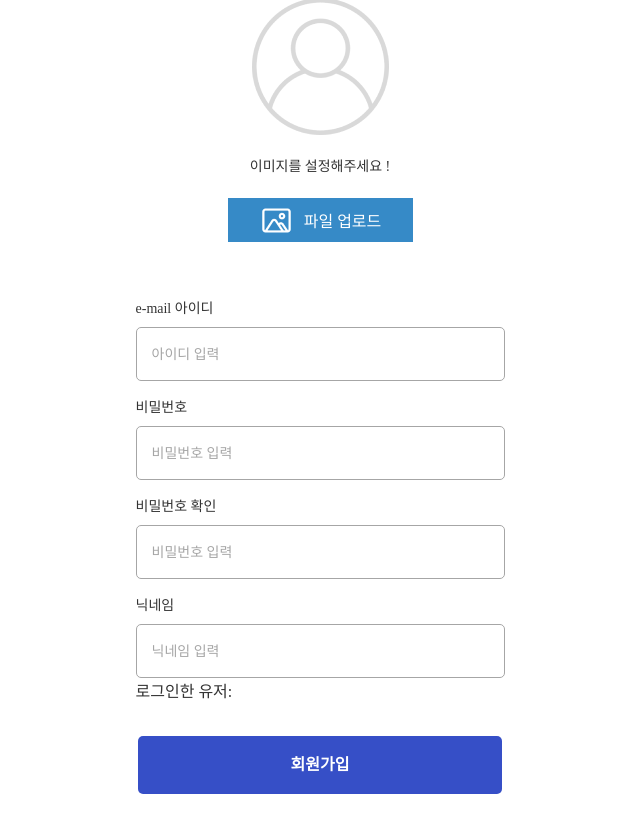
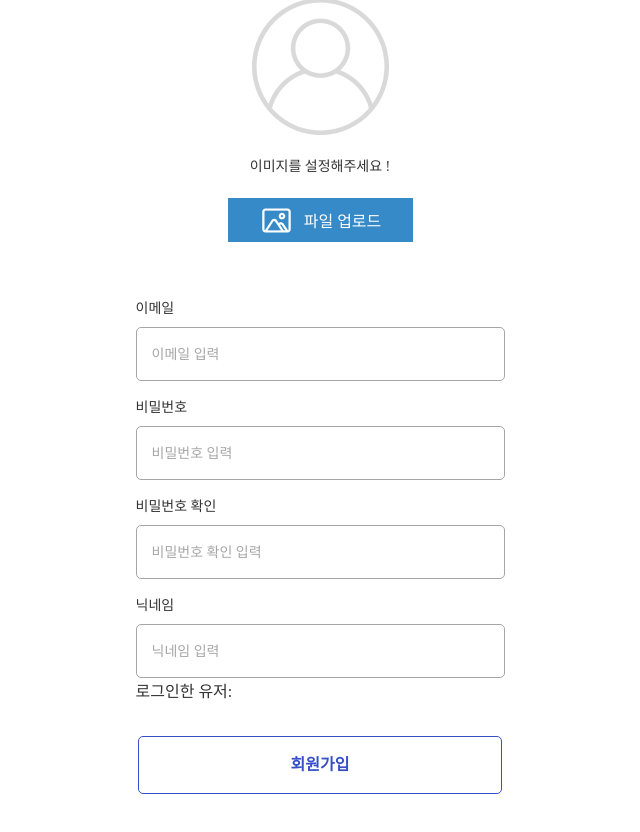
Before and after one commit to Likelion-lucky7/DECO, a React (Vite) app in the folder deco/: page /signup in a window 1280 px wide. Shown: the part 458-1290 px from the top of the page, without its empty margins (320-960 px from the left). Built offline with nearby package versions, Linux system fonts and the light colour scheme; no server answers.

Commit message:
[Add] 회원가입 조건 추가

```diff
--- a/deco/src/components/SignUpPage/SignUp.jsx
+++ b/deco/src/components/SignUpPage/SignUp.jsx
@@ -4,7 +4,7 @@ import SubmitButton from "@/components/Common/SubmitButton/SubmitButton";
 import FileUpload from "@/components/Common/FileUpload/FileUpload";
 import styles from "./SignUp.module.css";
 import { ReactComponent as Profile } from "../../assets/profile.svg";
-import { useRef } from "react";
+import { useRef, useState } from "react";
 import { useSignUp } from "@/firebase/auth/useSignUp";
 import { useCreateAuthUser } from "@/firebase/firestore";
 import { useAuthState } from "@/firebase/auth/useAuthState";
@@ -21,7 +21,28 @@ const SignUp = () => {
   const { createAuthUser } = useCreateAuthUser();
   const { isLoading, error, user } = useAuthState();
 
+  const [isActive, setIsActive] = useState(false);
+
   const formSatateRef = useRef(initialFormState);
+
+  const { email, password, passwordConfirm, nickname } = formSatateRef.current;
+
+  // 이메일 검사 @, .이 포함되게
+  const isValidEmail = email.includes("@") && email.includes(".");
+
+  // 비밀번호 특수문자 검사 (특수문자 1자 이상, 전체 6자 이상)
+  const specialLetter = password.search(/[`~!@@#$%^&*|₩₩₩'₩";:₩/?]/gi);
+  const isValidPassword = password.length >= 6 && specialLetter >= 1;
+
+  // 모든 input의 value가 1자 이상
+  const isValidInput =
+    nickname.length >= 1 &&
+    email.length >= 1 &&
+    password.length >= 1 &&
+    passwordConfirm.length >= 1;
+
+  // 모든 조건을 충족하면 작동 (버튼 활성화)
+  const getIsActive = isValidEmail && isValidPassword && isValidInput === true;
 
   const handleSubmit = async (e) => {
     e.preventDefault();
@@ -29,14 +50,25 @@ const SignUp = () => {
     const { email, password, passwordConfirm, nickname } =
       formSatateRef.current;
     console.log(formSatateRef);
-    if (!nickname || nickname.trim().length < 2) {
-      console.error("닉네임은 2글자 이상 입력해야 해요");
-      return;
+
+    if (isValidEmail) {
+      console.error("이메일 형식으로 적어주세요.");
+    }
+
+    if (isValidPassword) {
+      console.error("특수문자 1자 이상, 전체 6자 이상 적어주세요.");
     }
 
     if (!Object.is(password, passwordConfirm)) {
-      console.error("비밀번호를 다시 확인하세요");
-      return;
+      console.error("비밀번호가 일치하지 않습니다.");
+    }
+
+    if (!nickname || nickname.trim().length < 2) {
+      console.error("닉네임은 2글자 이상 입력해야 해요");
+    }
+
+    if (!isValidEmail || !isValidPassword || !isValidInput) {
+      alert("모든 칸에 입력을 해주세요.");
     }
 
     const user = await signUp(email, password, nickname);
@@ -48,6 +80,10 @@ const SignUp = () => {
   const handleChangeInput = (e) => {
     const { name, value } = e.target;
     formSatateRef.current[name] = value;
+
+    if (getIsActive) {
+      setIsActive((isActive) => !isActive);
+    }
   };
 
   if (isLoading) {
@@ -71,10 +107,11 @@ const SignUp = () => {
         <FormInput
           name="email"
           type="email"
-          label="e-mail 아이디"
-          placeholder="아이디 입력"
+          label="이메일"
+          placeholder="이메일 입력"
           onChange={handleChangeInput}
         />
+
         <FormInput
           name="password"
           type="password"
@@ -82,21 +119,33 @@ const SignUp = () => {
           placeholder="비밀번호 입력"
           onChange={handleChangeInput}
         />
+
         <FormInput
           name="passwordConfirm"
           type="password"
           label="비밀번호 확인"
-          placeholder="비밀번호 입력"
+          placeholder="비밀번호 확인 입력"
           onChange={handleChangeInput}
         />
+
         <FormInput
           name="nickname"
           label="닉네임"
           placeholder="닉네임 입력"
           onChange={handleChangeInput}
         />
+
         <div>로그인한 유저: {user?.email}</div>
-        <SubmitButton type="submit" title="회원가입" writeButton={false} />
+
+        {isActive ? (
+          <SubmitButton type="submit" title="회원가입" writeButton={false} />
+        ) : (
+          <div className={styles.buttonContainer}>
+            <button type="button" className={styles.disableButton} disabled>
+              회원가입
+            </button>
+          </div>
+        )}
       </form>
     </div>
   );
--- a/deco/src/components/SignUpPage/SignUp.module.css
+++ b/deco/src/components/SignUpPage/SignUp.module.css
@@ -25,3 +25,22 @@
   flex-flow: column nowrap;
   margin: 0 auto;
 }
+
+.buttonContainer {
+  display: flex;
+  justify-content: center;
+  margin-top: 34px;
+}
+
+.disableButton {
+  text-align: center;
+  width: 364px;
+  height: 58px;
+  border: 1px solid #364fc7;
+  border-radius: 5px;
+  background-color: white;
+  color: #364fc7;
+  font-weight: 600;
+  font-size: 16px;
+  cursor: default;
+}
```
